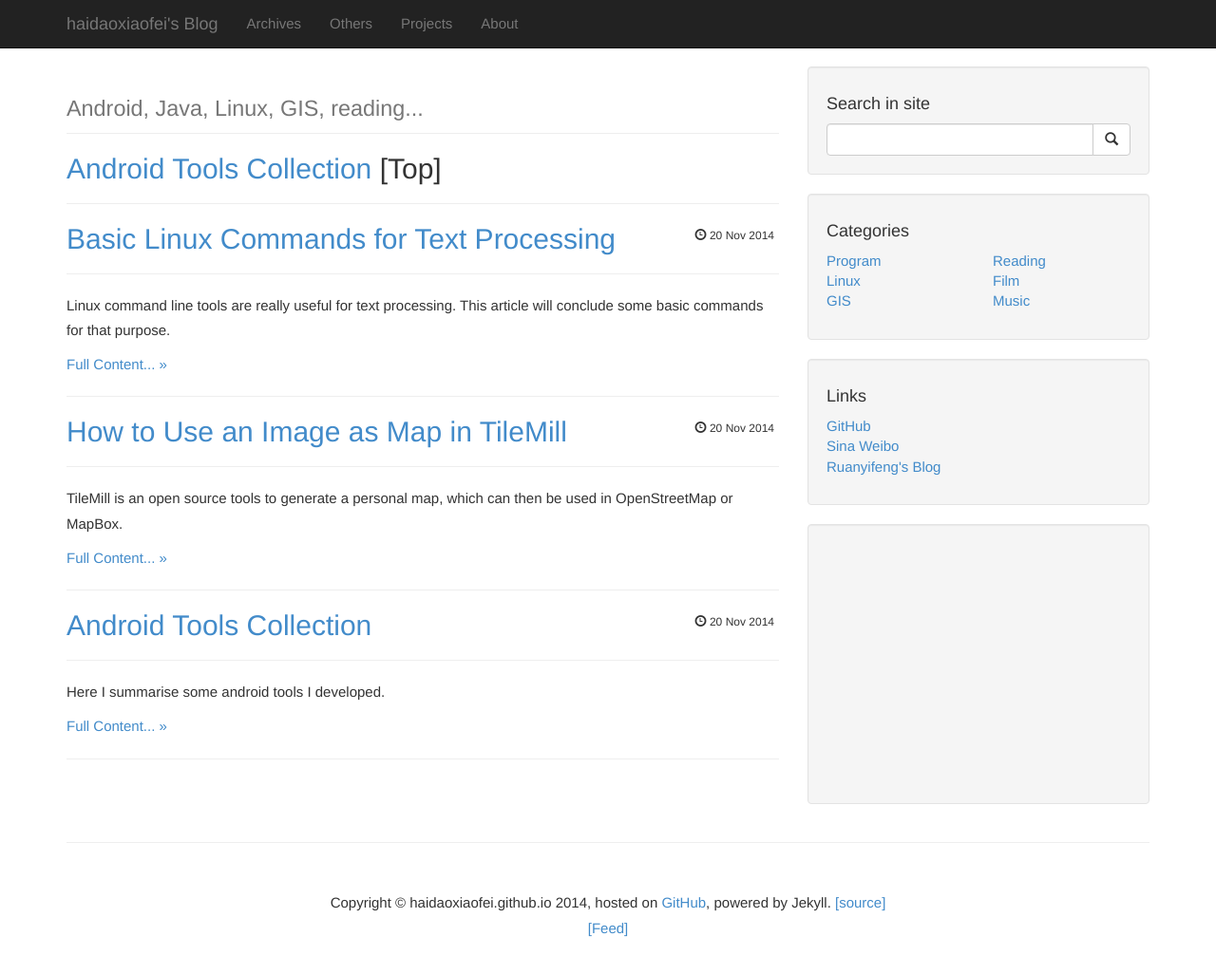
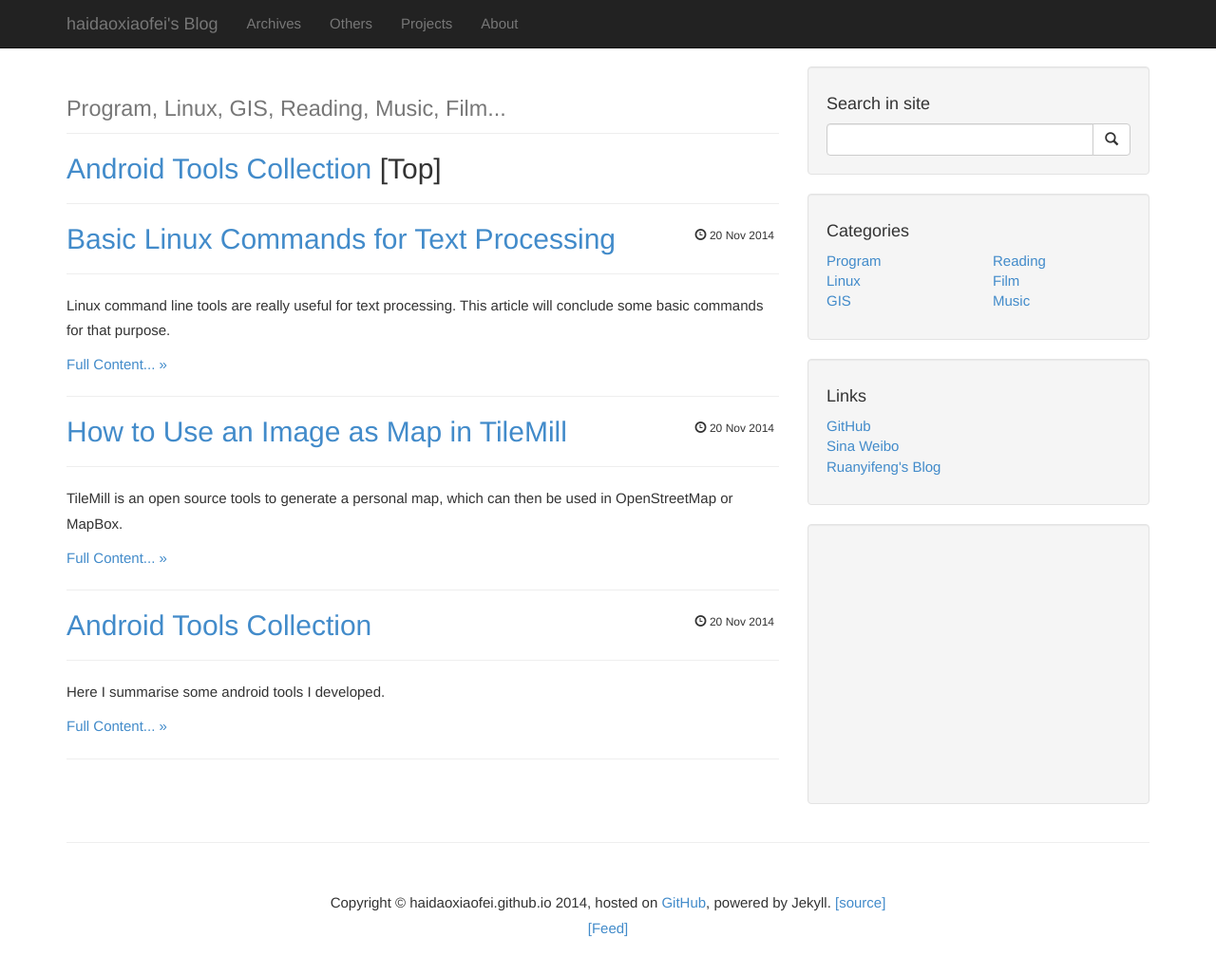
Before and after one commit to haidaoxiaofei/haidaoxiaofei.github.io, a Jekyll site: the page built from index.html, in a window 1280 px wide and 1051 px high. Shown: the top 1026 px of the window at 95% size. Built offline with Jekyll 4.4.1, drawn with Linux system fonts in a browser that asks for light colours; Markdown is read by kramdown in place of the engine named in the settings; the list of posts is cut into pages by our own code; comment, search, counter and statistics services are not loaded.

Commit message:
change notification

```diff
--- a/index.html
+++ b/index.html
@@ -4,7 +4,7 @@ title: "haidaoxiaofei's Blog - powered by Jekyll & GitPages."
 ---
 <h1 class="page-header">
   <small>
-    Android, Java, Linux, GIS, reading...
+    Program, Linux, GIS, Reading, Music, Film...
   </small>
 </h1>
 {% include recommend.html %}
```
